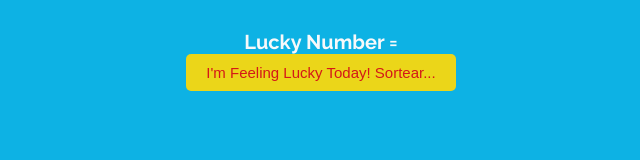
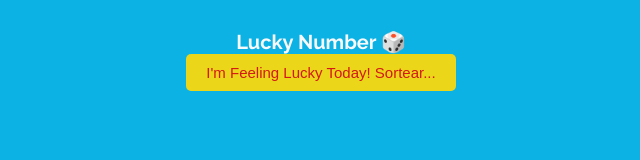
Before and after one commit to samuelgs10/codespaces-react, a React (Vite) app: page / in a window 1280 px wide. Shown: the top 160 px of the page, without its empty margins (319-959 px from the left). Built offline with nearby package versions, Linux system fonts and the light colour scheme.

Commit message:
Desafio 4 dia 26/06

```diff
--- a/src/components/LuckyNumber.jsx
+++ b/src/components/LuckyNumber.jsx
@@ -2,7 +2,7 @@ import { useState } from 'react';
 import styles from './LuckyNumber.module.css';
 
 export function LuckyNumber() {
-  const [luckyNumber, setLuckyNumber] = useState(null);
+  const [luckyNumber, setLuckyNumber] = useState(0);
   const [numbersDrawn, setNumbersDrawn] = useState([]);
   const [message, setMessage] = useState('');
 
@@ -18,7 +18,13 @@ export function LuckyNumber() {
     }
   }  return (
     <div className={styles.container}>
-      <h1>Lucky Number = {luckyNumber || ''}</h1>
+      {luckyNumber === 0 ? (
+        <h1> Lucky Number 🎲</h1>
+      ) : (
+      <h1>Lucky Number = {luckyNumber}</h1>
+
+      )}
+
       {message && <p style={{ color: 'red' }}>{message}</p>}
 
       <button className={styles.button} onClick={handleClick}>
```
